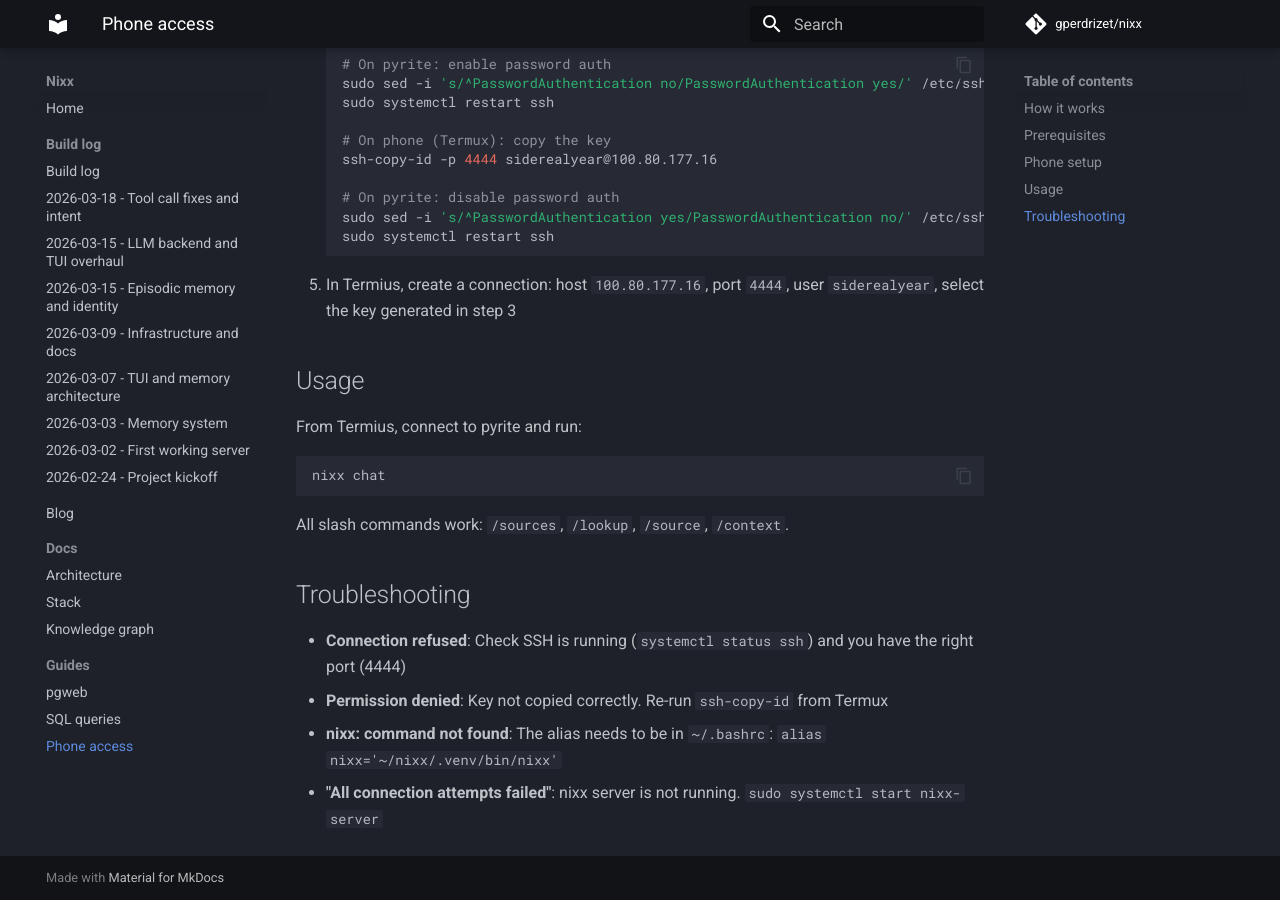
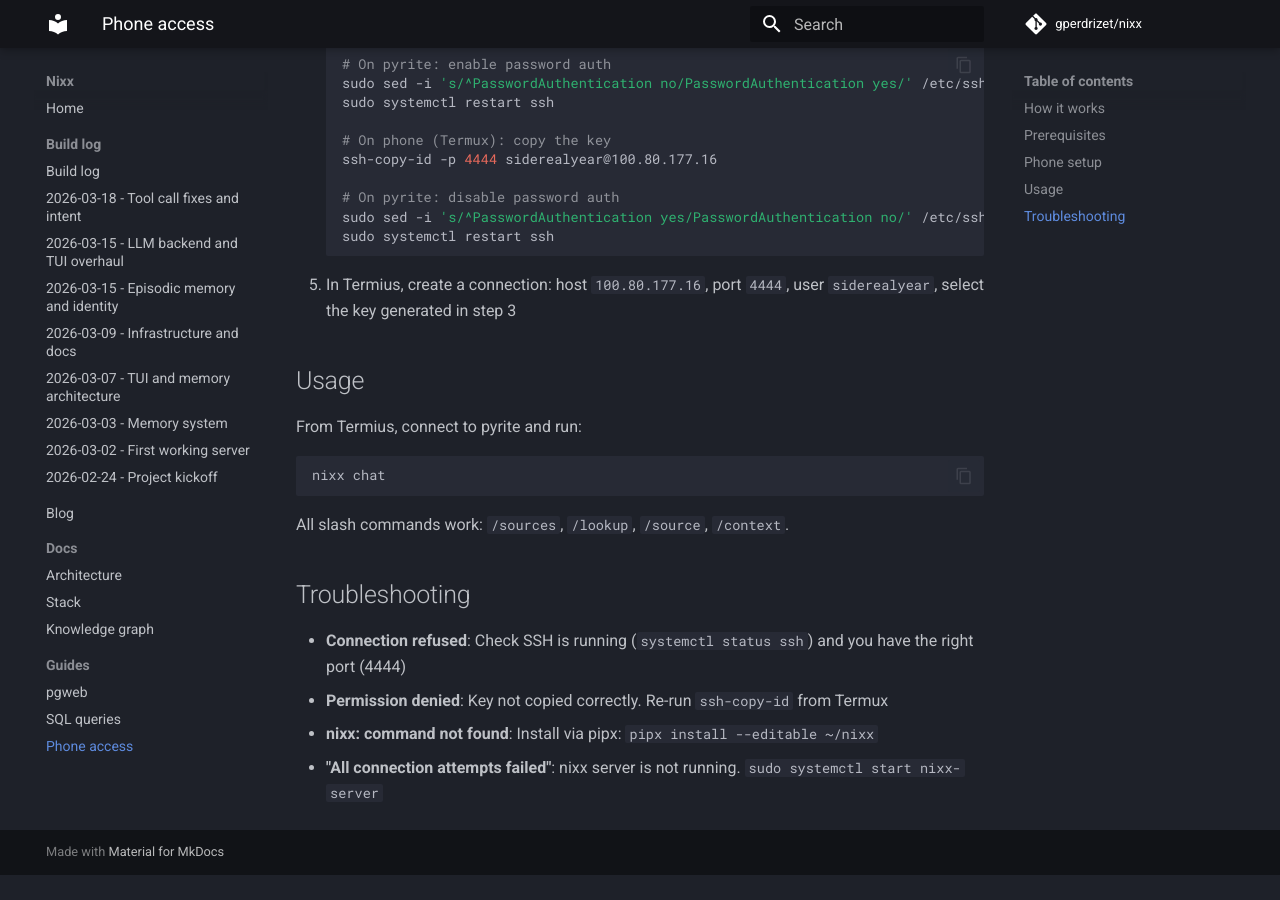
Before and after one commit to gperdrizet/nixx, an MkDocs documentation site: the page built from docs/phone-access.md, in a window 1280 px wide and 900 px high, scrolled down 835 px. Built offline with MkDocs 1.6.1 and Material for MkDocs 9.7.7, drawn with Linux system fonts in a browser that asks for light colours; comment, search, counter and statistics services are not loaded; after the commit the page ends 1710 px from its top, so only the background shows below that.

Commit message:
fix: switch nixx install from venv alias to pipx
Install via pipx for a stable, venv-independent path:
  ~/.local/bin/nixx → managed by pipx, never breaks on venv recreation

- scripts/nixx-server.service: ExecStart updated to ~/.local/bin/nixx
- docs/phone-access.md: troubleshooting tip updated to pipx install command
- ~/.bashrc: venv alias removed (no longer needed)
- /etc/systemd/system/nixx-server.service: updated live

```diff
--- a/docs/phone-access.md
+++ b/docs/phone-access.md
@@ -50,5 +50,5 @@
 
 - **Connection refused**: Check SSH is running (`systemctl status ssh`) and you have the right port (4444)
 - **Permission denied**: Key not copied correctly. Re-run `ssh-copy-id` from Termux
-- **nixx: command not found**: The alias needs to be in `~/.bashrc`: `alias nixx='~/nixx/.venv/bin/nixx'`
+- **nixx: command not found**: Install via pipx: `pipx install --editable ~/nixx`
 - **"All connection attempts failed"**: nixx server is not running. `sudo systemctl start nixx-server`
```
Also changed, not shown: 1 other file.
